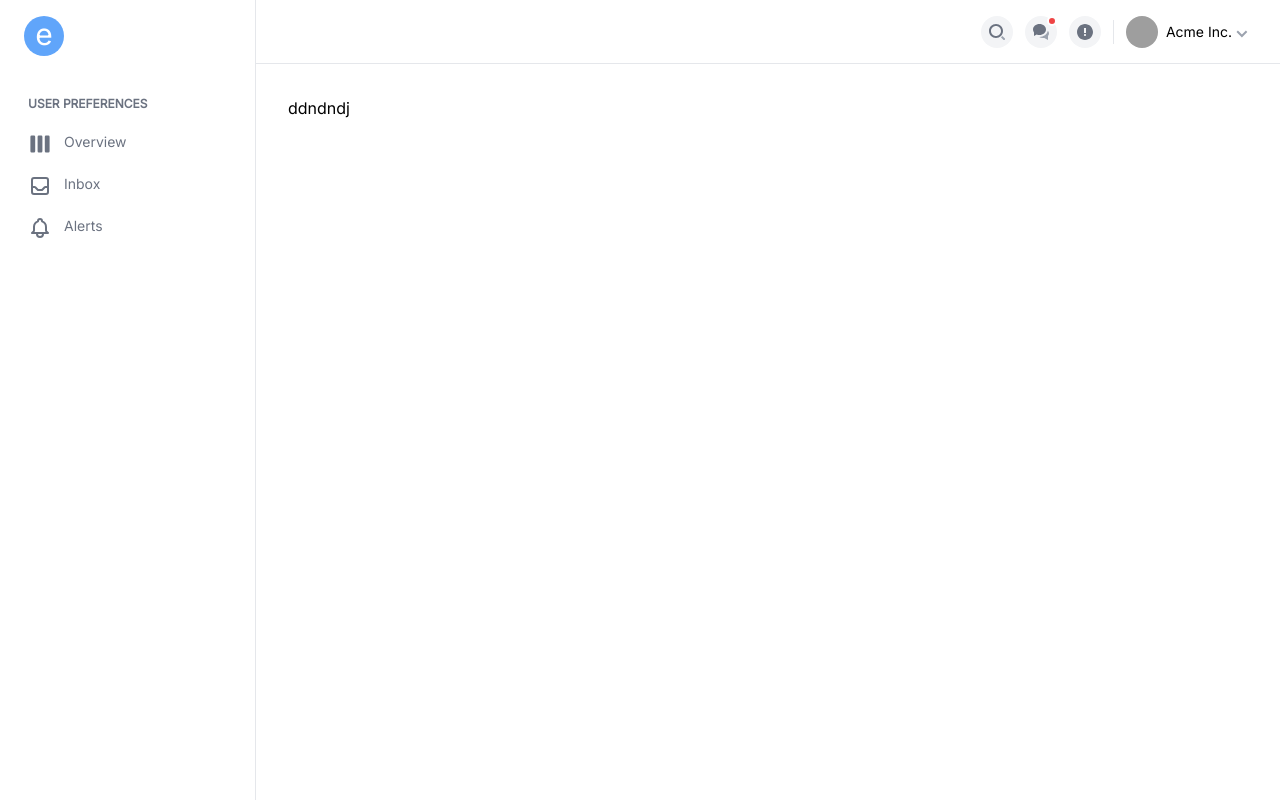
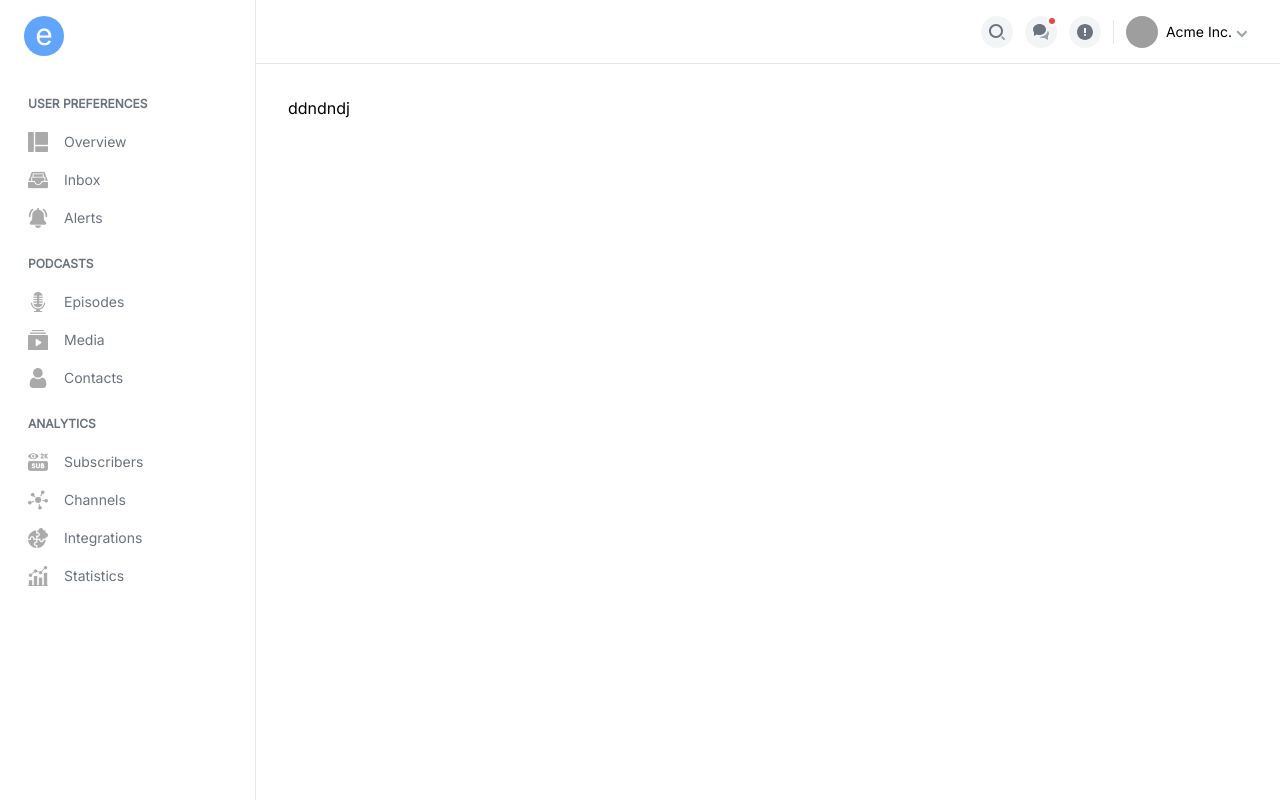
Before and after one commit to ESpaceMw/ecastfrontend, a React (Create React App) app: page /dashboard/overview in a window 1280 px wide. Built offline with nearby package versions, Linux system fonts and the light colour scheme; grey boxes are pictures that could not be loaded.

Commit message:
Finish SideBar✌

```diff
--- /dev/null
+++ b/src/data/Analytics.ts
@@ -0,0 +1,29 @@
+import Subscribe from '../icons/subscribe.png'
+import Channels from '../icons/business-affiliate-network.png'
+import Integrations from '../icons/skill-development.png'
+import Statistics from '../icons/analytics.png'
+
+const Analytics = [
+    {
+        MenuTitle: 'Subscribers',
+        Icon: Subscribe,
+        LinkTo: '/dashboard/subscribers'
+    },
+    {
+        MenuTitle: 'Channels',
+        Icon: Channels,
+        LinkTo: '/dashboard/channels'
+    },
+    {
+        MenuTitle: 'Integrations',
+        Icon: Integrations,
+        LinkTo: '/dashboard/integrations'
+    },
+    {
+        MenuTitle: 'Statistics',
+        Icon: Statistics,
+        LinkTo: '/dashboard/statistics'
+    },
+]
+
+export default Analytics
--- a/src/data/Menu.tsx
+++ /dev/null
@@ -1,26 +0,0 @@
-const UserPreferences = [
-    {
-        MenuTitle: 'Overview',
-        Icon: <svg xmlns="http://www.w3.org/2000/svg" className="flex-shrink-0 h-6 w-6 mr-3 text-gray-500 hover:text-white" viewBox="0 0 20 20" fill="currentColor">
-                <path d="M2 4a1 1 0 011-1h2a1 1 0 011 1v12a1 1 0 01-1 1H3a1 1 0 01-1-1V4zM8 4a1 1 0 011-1h2a1 1 0 011 1v12a1 1 0 01-1 1H9a1 1 0 01-1-1V4zM15 3a1 1 0 00-1 1v12a1 1 0 001 1h2a1 1 0 001-1V4a1 1 0 00-1-1h-2z" />
-                </svg>,
-        LinkTo: '/dashboard/overview'
-    },
-    {
-        MenuTitle: 'Inbox',
-        Icon: <svg xmlns="http://www.w3.org/2000/svg" className="flex-shrink-0 h-6 w-6 mr-3 text-gray-500 hover:text-white" fill="none" viewBox="0 0 24 24" stroke="currentColor">
-        <path stroke-linecap="round" stroke-linejoin="round" stroke-width="2" d="M20 13V6a2 2 0 00-2-2H6a2 2 0 00-2 2v7m16 0v5a2 2 0 01-2 2H6a2 2 0 01-2-2v-5m16 0h-2.586a1 1 0 00-.707.293l-2.414 2.414a1 1 0 01-.707.293h-3.172a1 1 0 01-.707-.293l-2.414-2.414A1 1 0 006.586 13H4" />
-        </svg>,
-        LinkTo: '/dashboard/inbox'
-    },
-    {
-        MenuTitle: 'Alerts',
-        Icon: <svg xmlns="http://www.w3.org/2000/svg" className="flex-shrink-0 h-6 w-6 mr-3 text-gray-500 hover:text-white" fill="none" viewBox="0 0 24 24" stroke="currentColor">
-            <path stroke-linecap="round" stroke-linejoin="round" stroke-width="2" d="M15 17h5l-1.405-1.405A2.032 2.032 0 0118 14.158V11a6.002 6.002 0 00-4-5.659V5a2 2 0 10-4 0v.341C7.67 6.165 6 8.388 6 11v3.159c0 .538-.214 1.055-.595 1.436L4 17h5m6 0v1a3 3 0 11-6 0v-1m6 0H9" />
-            </svg>,
-        LinkTo: '/dashboard/alerts'
-    },
-]
-
-
-export default UserPreferences
--- /dev/null
+++ b/src/data/Podcasts.ts
@@ -0,0 +1,23 @@
+import Microphone from '../icons/microphone.png'
+import Playlist from '../icons/playlist.png'
+import User from '../icons/user.png'
+
+const Podcasts = [
+    {
+        MenuTitle: 'Episodes',
+        Icon: Microphone,
+        LinkTo: '/dashboard/episodes'
+    },
+    {
+        MenuTitle: 'Media',
+        Icon: Playlist,
+        LinkTo: '/dashboard/media'
+    },
+    {
+        MenuTitle: 'Contacts',
+        Icon: User,
+        LinkTo: '/dashboard/contacts'
+    },
+]
+
+export default Podcasts
--- /dev/null
+++ b/src/data/UserPreferences.tsx
@@ -0,0 +1,24 @@
+import Overview from '../icons/left-bars.png'
+import Inbox from '../icons/inbox.png'
+import Bell from '../icons/bell.png'
+
+const UserPreferences = [
+    {
+        MenuTitle: 'Overview',
+        Icon: Overview,
+        LinkTo: '/dashboard/overview'
+    },
+    {
+        MenuTitle: 'Inbox',
+        Icon: Inbox,
+        LinkTo: '/dashboard/inbox'
+    },
+    {
+        MenuTitle: 'Alerts',
+        Icon: Bell,
+        LinkTo: '/dashboard/alerts'
+    },
+]
+
+
+export default UserPreferences
--- a/src/partials/Sidebar.jsx
+++ b/src/partials/Sidebar.jsx
@@ -1,6 +1,8 @@
 import React, { useEffect, useRef } from 'react';
 import { NavLink, useLocation } from 'react-router-dom';
-import UserPreferences from '../data/Menu';
+import Analytics from '../data/Analytics';
+import UserPreferences from '../data/UserPreferences';
+import Podcasts from '../data/Podcasts';
 
 function Sidebar({
   sidebarOpen,
@@ -76,11 +78,45 @@ function Sidebar({
           <ul className="mt-3">
             {
               UserPreferences.map((value) => (
-              <li className={`px-3 py-2 rounded-sm mb-0.5 last:mb-0 ${page === '' && 'bg-gray-900'}`}>
-              <NavLink exact to={value.LinkTo} className={`block text-gray-500 hover:text-gray-800 transition duration-150 ${page === '' && 'hover:text-gray-200'}`}>
+              <li className={`px-3 py-2 hover:bg-blue-400 hover:text-white rounded-sm mb-0.5 last:mb-0 ${page === '' && 'bg-gray-900'}`}>
+              <NavLink exact to={value.LinkTo} className={`block text-gray-500 hover:text-white transition duration-150 ${page === '' && 'hover:text-gray-200'}`}>
                 <div className="flex flex-grow">
-                  {value.Icon}
-                  <span className="text-sm font-medium">{value.MenuTitle}</span>
+                  <img src={value.Icon} className="w-5 h-5" alt={value.MenuTitle}/>
+                  <span className="text-sm font-medium ml-4">{value.MenuTitle}</span>
+                </div>
+              </NavLink>
+            </li>
+              ))
+            }
+
+          </ul>
+
+          <h3 className="text-xs uppercase text-gray-500 font-semibold pl-3 mt-5">Podcasts</h3>
+          <ul className="mt-3">
+            {
+              Podcasts.map((value) => (
+              <li className={`px-3 py-2 hover:bg-blue-400 hover:text-white rounded-sm mb-0.5 last:mb-0 ${page === '' && 'bg-gray-900'}`}>
+              <NavLink exact to={value.LinkTo} className={`block text-gray-500 hover:text-white transition duration-150 ${page === '' && 'hover:text-gray-200'}`}>
+                <div className="flex flex-grow">
+                  <img src={value.Icon} className="w-5 h-5" alt={value.MenuTitle}/>
+                  <span className="text-sm font-medium ml-4">{value.MenuTitle}</span>
+                </div>
+              </NavLink>
+            </li>
+              ))
+            }
+
+          </ul>
+
+          <h3 className="text-xs uppercase text-gray-500 font-semibold pl-3 mt-5">Analytics</h3>
+          <ul className="mt-3">
+            {
+              Analytics.map((value) => (
+              <li className={`px-3 py-2 hover:bg-blue-400 hover:text-white rounded-sm mb-0.5 last:mb-0 ${page === '' && 'bg-gray-900'}`}>
+              <NavLink exact to={value.LinkTo} className={`block text-gray-500 hover:text-white transition duration-150 ${page === '' && 'hover:text-gray-200'}`}>
+                <div className="flex flex-grow">
+                  <img src={value.Icon} className="w-5 h-5" alt={value.MenuTitle}/>
+                  <span className="text-sm font-medium ml-4">{value.MenuTitle}</span>
                 </div>
               </NavLink>
             </li>
```
